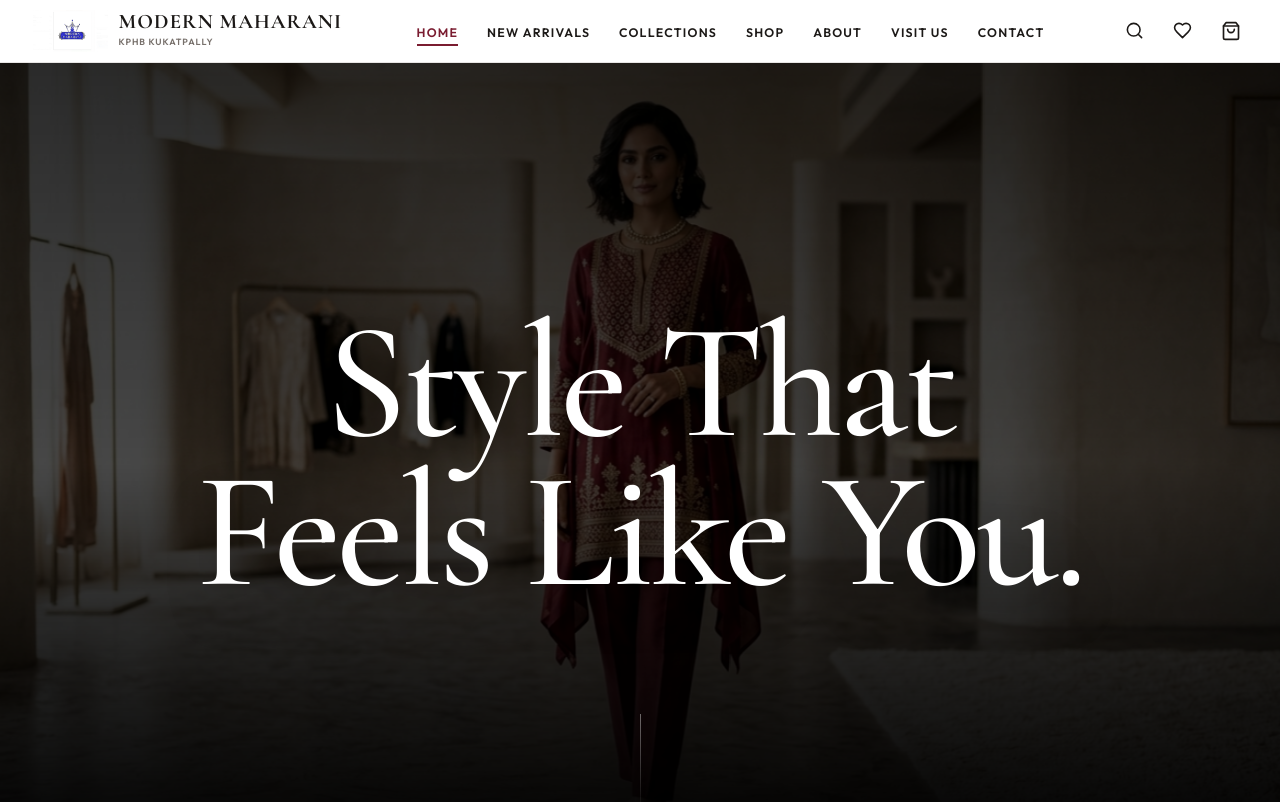
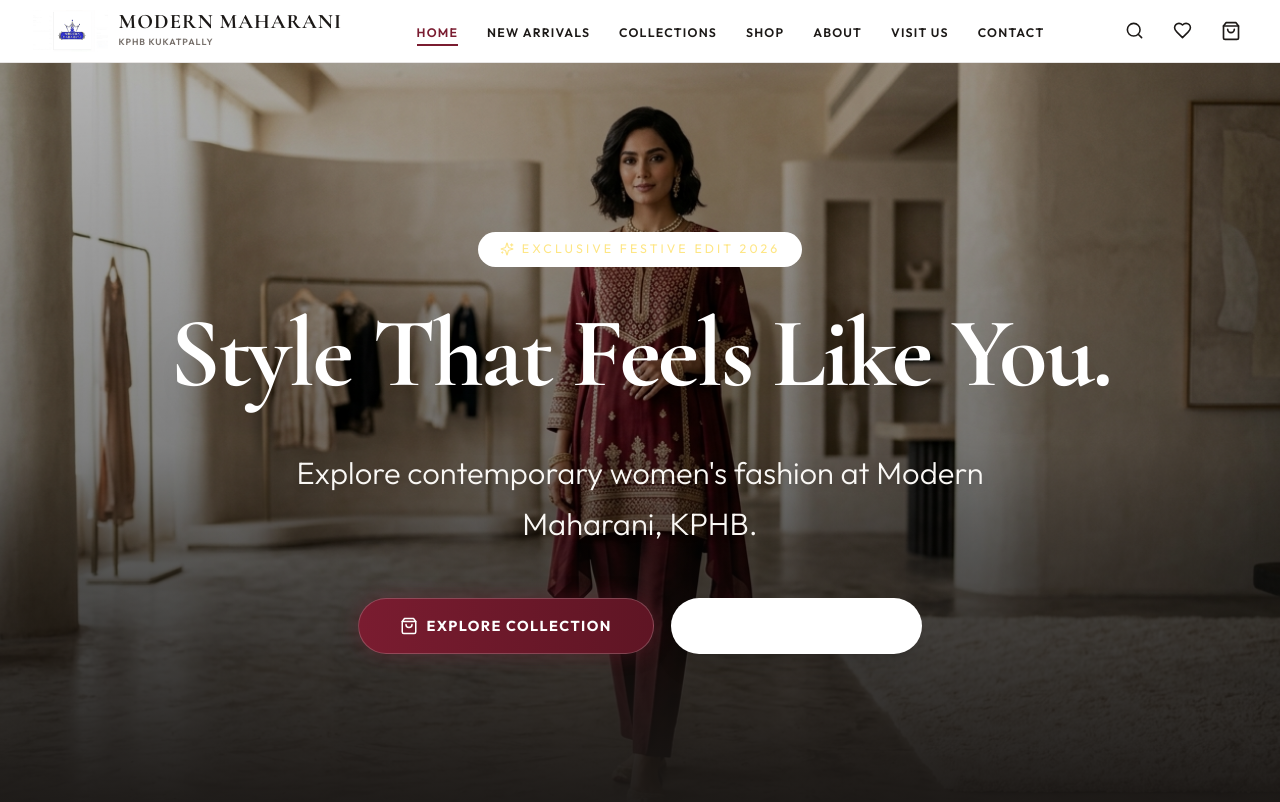
Before and after one commit to ravichandrareddy-projects/modern-maharani, a Next.js app: page / in a window 1280 px wide. Shown: the top 802 px of the page. Built offline with nearby package versions, Linux system fonts and the light colour scheme.

Commit message:
refactor: replace scroll hero with standard animated hero section

```diff
--- a/src/app/page.tsx
+++ b/src/app/page.tsx
@@ -2,7 +2,7 @@ import React from 'react';
 import Link from 'next/link';
 import { getStoreData } from '@/lib/db';
 import ProductCard from '@/components/ProductCard';
-import ScrollHero from '@/components/ScrollHero';
+import HeroSection from '@/components/HeroSection';
 import { MapPin, Phone, MessageCircle, Clock, ArrowRight, Star, Sparkles, CheckCircle2, ShoppingBag } from 'lucide-react';
 
 export const dynamic = 'force-dynamic';
@@ -28,8 +28,8 @@ export default async function HomePage() {
 
   return (
     <div className="space-y-16 pb-16">
-      {/* 1. SCROLL-DRIVEN HERO SECTION */}
-      <ScrollHero heroImage={heroImage} siteSettings={siteSettings} />
+      {/* 1. ANIMATED HERO SECTION */}
+      <HeroSection heroImage={heroImage} siteSettings={siteSettings} />
 
       {/* 2. QUICK BRAND INTRO */}
       <section className="max-w-4xl mx-auto px-4 text-center space-y-4 pt-4">
--- /dev/null
+++ b/src/components/HeroSection.tsx
@@ -0,0 +1,79 @@
+'use client';
+
+import React from 'react';
+import { motion, Variants } from 'framer-motion';
+import Link from 'next/link';
+import { ShoppingBag, MapPin, Sparkles } from 'lucide-react';
+
+interface HeroSectionProps {
+  heroImage: string;
+  siteSettings: any;
+}
+
+export default function HeroSection({ heroImage, siteSettings }: HeroSectionProps) {
+  // Animation variants
+  const fadeUp: Variants = {
+    hidden: { opacity: 0, y: 30 },
+    visible: { opacity: 1, y: 0, transition: { duration: 0.8, ease: "easeOut" } }
+  };
+
+  const staggerContainer: Variants = {
+    hidden: { opacity: 0 },
+    visible: {
+      opacity: 1,
+      transition: {
+        staggerChildren: 0.2,
+        delayChildren: 0.3
+      }
+    }
+  };
+
+  return (
+    <section className="relative min-h-[95vh] flex items-center justify-center bg-[#1C1917] text-white overflow-hidden">
+      {/* Background Image with slow continuous zoom */}
+      <motion.div
+        className="absolute inset-0 bg-cover bg-center"
+        style={{ backgroundImage: `url('${heroImage}')` }}
+        initial={{ scale: 1 }}
+        animate={{ scale: 1.1 }}
+        transition={{ duration: 20, ease: "linear", repeat: Infinity, repeatType: "reverse" }}
+      />
+      <div className="absolute inset-0 bg-gradient-to-t from-[#1C1917] via-black/50 to-black/30" />
+
+      {/* Content Container */}
+      <motion.div
+        className="relative z-10 max-w-5xl mx-auto px-4 sm:px-6 text-center py-20"
+        variants={staggerContainer}
+        initial="hidden"
+        animate="visible"
+      >
+        <motion.div variants={fadeUp} className="mb-6 inline-flex items-center gap-2 bg-white/10 text-amber-200 text-[10px] sm:text-xs uppercase tracking-[0.25em] px-5 py-2 backdrop-blur-md rounded-full border border-white/20">
+          <Sparkles size={14} className="animate-pulse" /> Exclusive Festive Edit 2026
+        </motion.div>
+
+        <motion.h1 variants={fadeUp} className="font-serif text-5xl sm:text-7xl md:text-8xl lg:text-[6rem] font-bold tracking-tight text-white leading-tight drop-shadow-2xl mb-8">
+          {siteSettings.heroHeadline || "Style That Feels Like You."}
+        </motion.h1>
+
+        <motion.p variants={fadeUp} className="text-lg sm:text-2xl md:text-3xl text-[#FAF8F5] font-light max-w-3xl mx-auto leading-relaxed drop-shadow-md mb-12">
+          {siteSettings.heroSupportingText || "Experience the pinnacle of contemporary women's fashion. Where rich Indian heritage meets stunning modern silhouettes."}
+        </motion.p>
+
+        <motion.div variants={fadeUp} className="flex flex-col sm:flex-row items-center justify-center gap-4 max-w-md mx-auto sm:max-w-none">
+          <Link
+            href="/shop"
+            className="w-full sm:w-auto bg-gradient-to-r from-[#7A1C30] to-[#5F1524] hover:from-[#9a213b] hover:to-[#7A1C30] text-white text-xs sm:text-sm uppercase tracking-widest px-10 py-4 font-bold rounded-full transition-all duration-300 shadow-[0_0_20px_rgba(122,28,48,0.4)] flex items-center justify-center gap-2 border border-white/20 hover:scale-105"
+          >
+            <ShoppingBag size={18} /> {siteSettings.heroPrimaryCtaText || "Explore Collection"}
+          </Link>
+          <Link
+            href="/visit-us"
+            className="w-full sm:w-auto bg-white/10 hover:bg-white/20 text-white text-xs sm:text-sm uppercase tracking-widest px-10 py-4 font-bold rounded-full transition-all duration-300 backdrop-blur-md shadow-xl flex items-center justify-center gap-2 border border-white/30 hover:scale-105"
+          >
+            <MapPin size={18} /> {siteSettings.heroSecondaryCtaText || "Visit Showroom"}
+          </Link>
+        </motion.div>
+      </motion.div>
+    </section>
+  );
+}
--- a/src/components/ScrollHero.tsx
+++ /dev/null
@@ -1,117 +0,0 @@
-'use client';
-
-import React, { useRef } from 'react';
-import { motion, useScroll, useTransform } from 'framer-motion';
-import Link from 'next/link';
-import { Sparkles, ShoppingBag, MapPin } from 'lucide-react';
-
-interface ScrollHeroProps {
-  heroImage: string;
-  siteSettings: any;
-}
-
-export default function ScrollHero({ heroImage, siteSettings }: ScrollHeroProps) {
-  const containerRef = useRef<HTMLDivElement>(null);
-  const { scrollYProgress } = useScroll({
-    target: containerRef,
-    offset: ["start start", "end end"]
-  });
-
-  // Background effects
-  const bgScale = useTransform(scrollYProgress, [0, 1], [1.05, 1.2]);
-  const bgOpacity = useTransform(scrollYProgress, [0, 0.4, 0.8, 1], [0.7, 0.5, 0.3, 0.1]);
-
-  // Section 1: Intro (0 to 0.35)
-  const opacity1 = useTransform(scrollYProgress, [0, 0.15, 0.35], [1, 1, 0]);
-  const y1 = useTransform(scrollYProgress, [0, 0.35], [0, -100]);
-
-  // Section 2: Story/Heritage (0.25 to 0.65)
-  const opacity2 = useTransform(scrollYProgress, [0.25, 0.4, 0.5, 0.65], [0, 1, 1, 0]);
-  const y2 = useTransform(scrollYProgress, [0.25, 0.4, 0.65], [100, 0, -100]);
-
-  // Section 3: CTA (0.6 to 1)
-  const opacity3 = useTransform(scrollYProgress, [0.6, 0.8, 1], [0, 1, 1]);
-  const y3 = useTransform(scrollYProgress, [0.6, 0.8], [100, 0]);
-
-  // Scroll indicator opacity
-  const indicatorOpacity = useTransform(scrollYProgress, [0, 0.1], [0.8, 0]);
-
-  return (
-    <section ref={containerRef} className="relative h-[300vh] bg-black text-white w-full">
-      {/* Sticky Viewport */}
-      <div className="sticky top-0 h-screen w-full overflow-hidden flex flex-col items-center justify-center">
-
-        {/* Dynamic Background Image */}
-        <motion.div
-          className="absolute inset-0 bg-cover bg-center"
-          style={{
-            backgroundImage: `url('${heroImage}')`,
-            scale: bgScale,
-            opacity: bgOpacity
-          }}
-        />
-        <div className="absolute inset-0 bg-black/60" />
-        <div className="absolute inset-0 bg-gradient-to-t from-black via-transparent to-black/40" />
-
-        {/* --- Content Layers --- */}
-
-        {/* Phase 1: Intro */}
-        <motion.div
-          className="absolute inset-0 flex flex-col items-center justify-center px-4 pointer-events-none"
-          style={{ opacity: opacity1, y: y1 }}
-        >
-          <h1 className="font-serif text-6xl sm:text-8xl md:text-9xl lg:text-[10rem] font-medium tracking-tight text-white leading-[0.9] text-center max-w-7xl drop-shadow-2xl">
-            Style That<br />Feels Like You.
-          </h1>
-        </motion.div>
-
-        {/* Phase 2: Story */}
-        <motion.div
-          className="absolute inset-0 flex flex-col items-center justify-center px-6 max-w-5xl mx-auto pointer-events-none"
-          style={{ opacity: opacity2, y: y2 }}
-        >
-          <h2 className="font-serif text-4xl sm:text-6xl md:text-7xl text-white font-normal leading-tight text-center drop-shadow-xl">
-            Where rich Indian heritage<br />meets stunning modern silhouettes.
-          </h2>
-          <p className="mt-8 text-lg sm:text-2xl text-white/70 font-light tracking-wide text-center">
-            Crafted for the Modern Maharani.
-          </p>
-        </motion.div>
-
-        {/* Phase 3: CTA */}
-        <motion.div
-          className="absolute inset-0 flex flex-col items-center justify-center px-4"
-          // @ts-ignore
-          style={{ opacity: opacity3, y: y3, pointerEvents: useTransform(opacity3, (val) => val > 0.5 ? 'auto' : 'none') }}
-        >
-          <h2 className="font-serif text-5xl sm:text-8xl font-medium tracking-tight text-white mb-16 text-center drop-shadow-2xl">
-            The Festive Edit.
-          </h2>
-          <div className="flex flex-col sm:flex-row items-center justify-center gap-8 w-full max-w-md mx-auto sm:max-w-none">
-            <Link
-              href="/shop"
-              className="w-full sm:w-auto bg-white text-black hover:bg-gray-200 text-xs sm:text-sm uppercase tracking-[0.2em] px-12 py-5 font-bold transition-all duration-300 flex items-center justify-center gap-3"
-            >
-              <ShoppingBag size={18} /> Shop Collection
-            </Link>
-            <Link
-              href="/visit-us"
-              className="w-full sm:w-auto border border-white/50 text-white hover:bg-white hover:text-black text-xs sm:text-sm uppercase tracking-[0.2em] px-12 py-5 font-bold transition-all duration-300 flex items-center justify-center gap-3"
-            >
-              <MapPin size={18} /> Visit Showroom
-            </Link>
-          </div>
-        </motion.div>
-
-        {/* Minimal Scroll Indicator */}
-        <motion.div
-          className="absolute bottom-12 left-1/2 -translate-x-1/2 flex flex-col items-center gap-4 pointer-events-none"
-          style={{ opacity: indicatorOpacity }}
-        >
-          <div className="w-[1px] h-24 bg-gradient-to-b from-white/50 to-transparent" />
-        </motion.div>
-
-      </div>
-    </section>
-  );
-}
```
